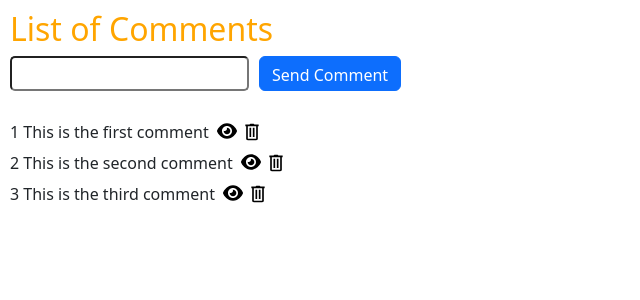
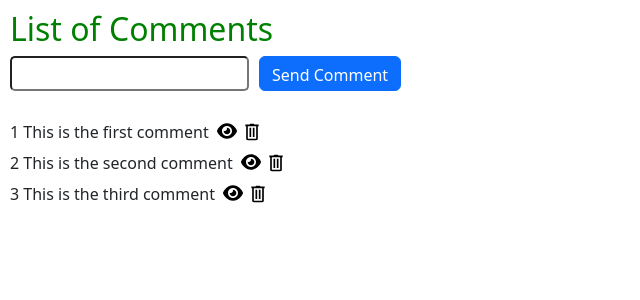
Before and after one commit to grodrigues-dev/nextjs-studies, a Next.js app: page /comments in a window 1280 px wide. Shown: the top 300 px of the page, without its empty margins (0-640 px from the left). Built offline with nearby package versions, Linux system fonts and the light colour scheme.

Commit message:
learning about css modules

```diff
--- a/pages/comments/index.js
+++ b/pages/comments/index.js
@@ -1,6 +1,8 @@
 import { useEffect, useState } from "react"
 import Image from "next/image"
 import Link from "next/link";
+
+import styles from '../../styles/Comments.module.css'
 
 function CommentsPage() {
 
@@ -42,7 +44,7 @@ function CommentsPage() {
 
     return (
         <div style={{padding: '10px'}}>
-            <h2>List of Comments</h2>
+            <h2 className={styles.highlight}>List of Comments</h2>
             <div className="d-flex" style={{height: '35px', marginBottom: '25px'}}>
                 <input type='text' value={comment} onChange={(e) => setComment(e.target.value)} style={{height: '100%', borderRadius: '5px'}}></input>
                 <button onClick={submitComment} className='btn btn-primary' style={{ marginLeft: '10px'}}>Send Comment</button>
--- a/pages/posts/index.js
+++ b/pages/posts/index.js
@@ -1,9 +1,11 @@
 import Link from "next/link";
+
+import styles from '../../styles/Posts.module.css'
 
 function PostList({ posts }) {
     return (
         <>
-            <h1>List of Posts</h1>
+            <h1 className={styles.highlight}>List of Posts</h1>
             {
                 posts.map((post) => {
                     return (
--- /dev/null
+++ b/styles/Comments.module.css
@@ -0,0 +1,3 @@
+.highlight {
+    color: green;
+}
--- /dev/null
+++ b/styles/Posts.module.css
@@ -0,0 +1,3 @@
+.highlight {
+    color: red
+}
--- a/styles/globals.css
+++ b/styles/globals.css
@@ -15,11 +15,6 @@ a {
   box-sizing: border-box;
 }
 
-
-h2 {
-  color: orange;
-}
-
 p {
   margin: 0 !important;
 }
```
